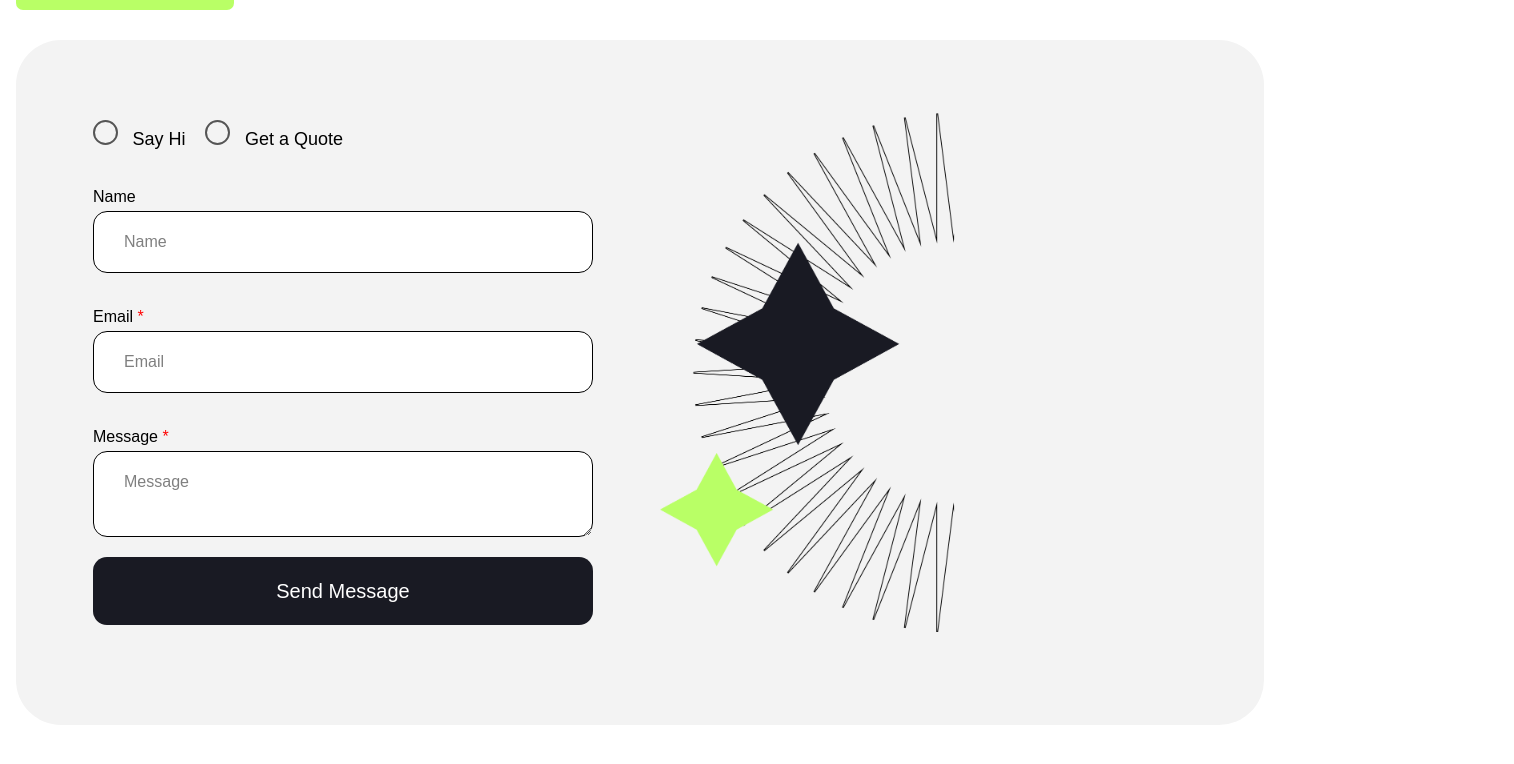
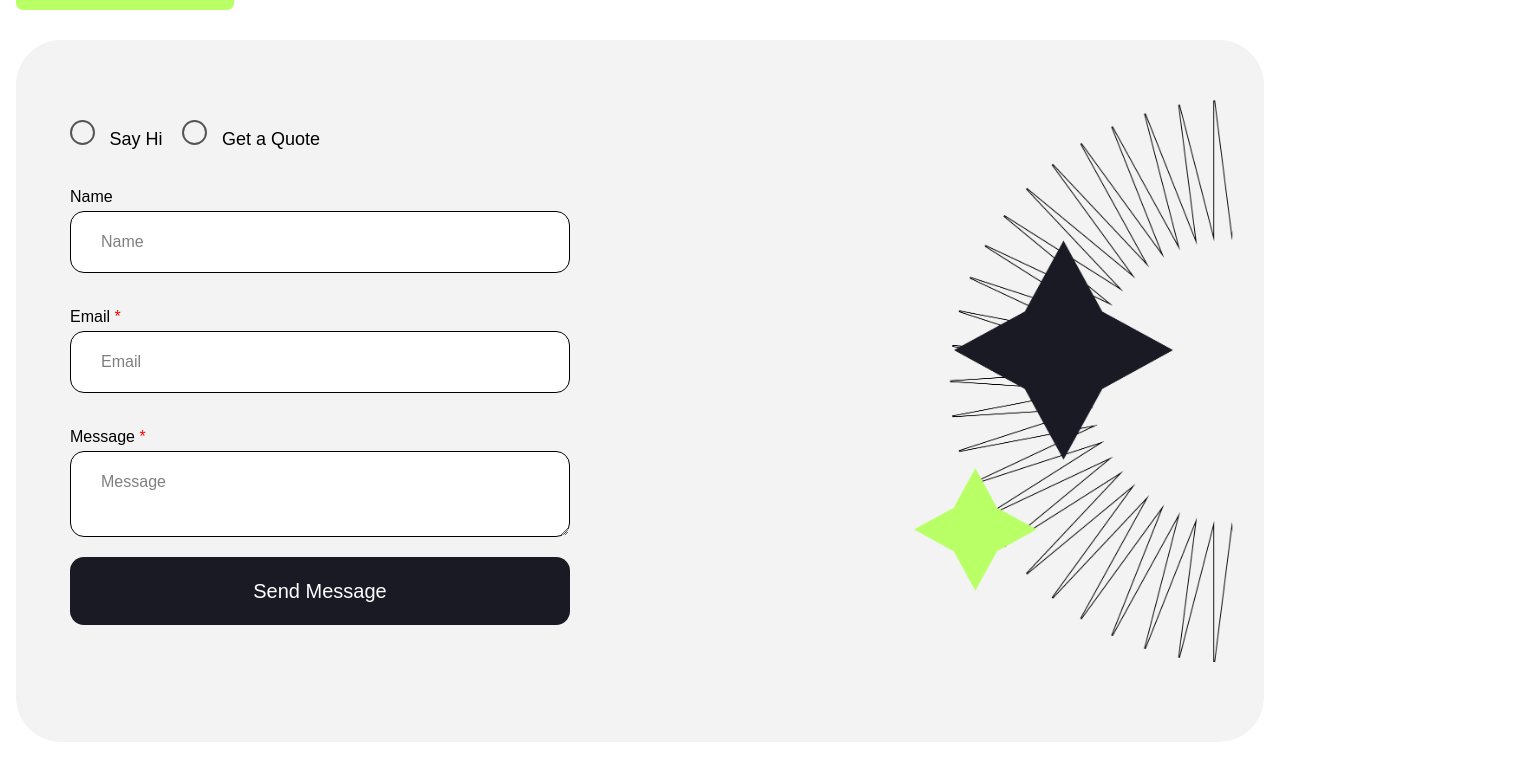
Before and after one commit to jameelf22labs/positivus-landing-page, a React (Vite) app: page / in a window 1280 px wide. Shown: the part 6140-6904 px from the top of the page, 1514 px wide, since content can reach past the window. Built offline with nearby package versions, Linux system fonts and the light colour scheme.

Commit message:
fix contact form img align issue footer input height size

```diff
--- a/src/features/home/components/contact-us/Contact.module.css
+++ b/src/features/home/components/contact-us/Contact.module.css
@@ -27,7 +27,7 @@
 .bannerContainer img {
   max-width: 100%;
   height: auto;
-  margin-left: 0;
+  margin-left: 600px;
 }
 
 .formInnerContainer {
@@ -98,6 +98,11 @@ input[type="checkbox"] {
 
   .bannerContainer {
     margin-top: 20px;
+    display: none;
+  }
+
+  .bannerContainer img {
+    margin-left: 0;
   }
 }
 
--- a/src/features/home/components/footer/Footer.module.css
+++ b/src/features/home/components/footer/Footer.module.css
@@ -110,7 +110,6 @@
   text-align: center;
 }
 
-
 @media (max-width: 1024px) {
   .footerNavbarWrapper {
     flex-direction: column;
@@ -122,7 +121,6 @@
     justify-content: center;
   }
 }
-
 
 @media (max-width: 768px) {
   .footerWrapper {
@@ -142,10 +140,10 @@
   }
 
   .emailFormInnerWrapper input {
+    flex: 1 1 0px;
     text-align: center;
   }
 }
-
 
 @media (max-width: 480px) {
   .footerWrapper {
```
